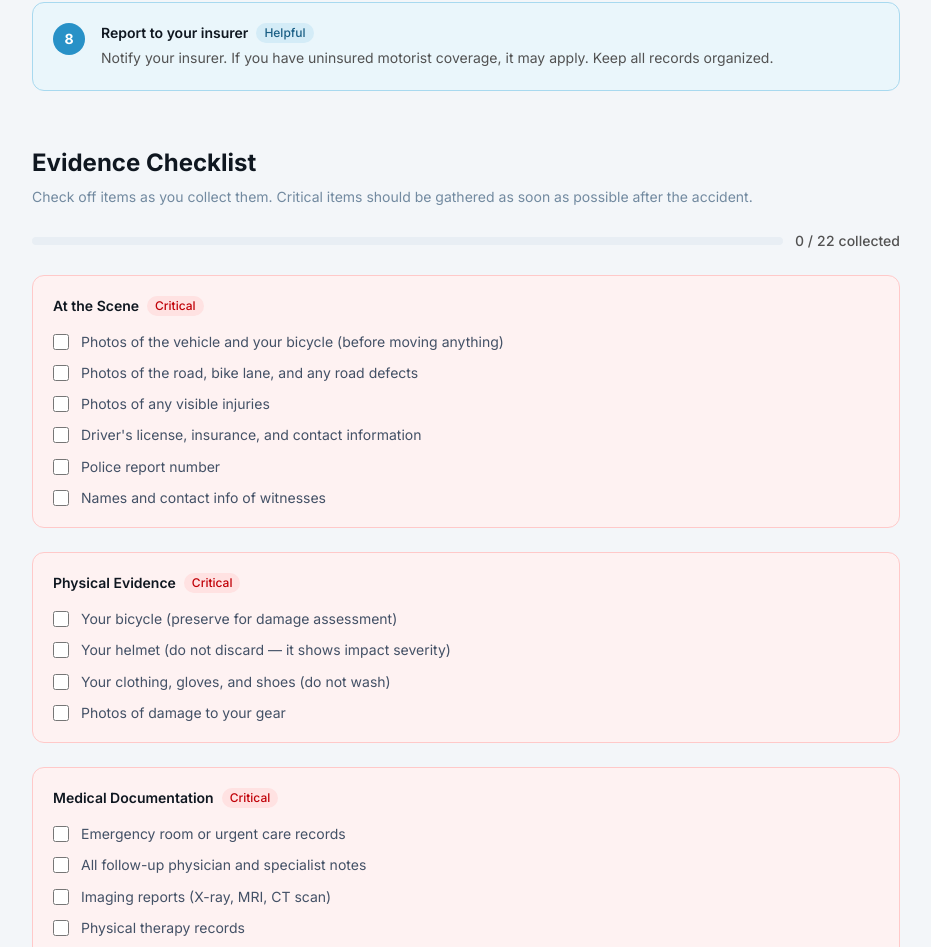
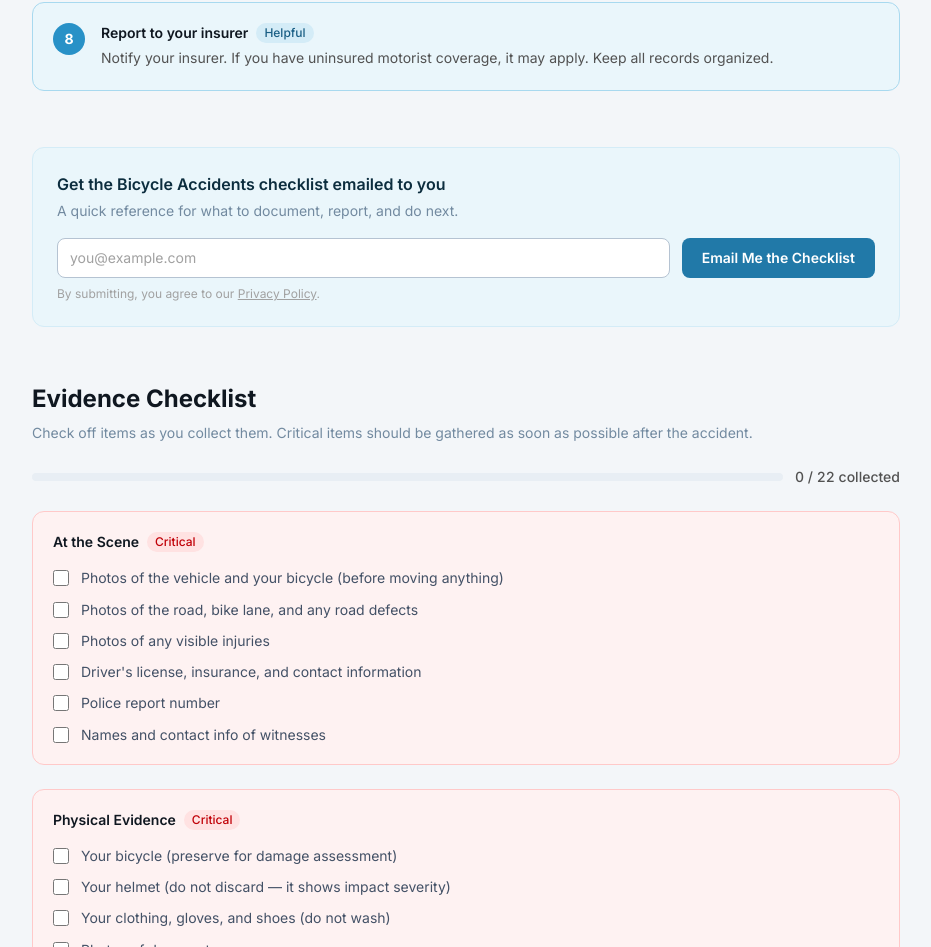
Before and after one commit to the-comet-companies/accident-path, a Next.js app: page /accidents/bicycle in a window 1280 px wide. Shown: the part 2382-3329 px from the top of the page, without its empty margins (0-931 px from the left). Built offline with nearby package versions, Linux system fonts and the light colour scheme.

Commit message:
feat(lead): add email capture to accident pages

```diff
--- a/app/(en)/accidents/[slug]/page.tsx
+++ b/app/(en)/accidents/[slug]/page.tsx
@@ -6,6 +6,7 @@ import type { AccidentType } from '@/types/accident'
 import { Breadcrumb } from '@/components/layout/Breadcrumb'
 import { CTAButton } from '@/components/ui/CTAButton'
 import { DisclaimerBanner } from '@/components/ui/DisclaimerBanner'
+import { PageLeadCapture } from '@/components/ui/PageLeadCapture'
 import { SchemaOrg } from '@/components/seo/SchemaOrg'
 import { ChecklistBlock } from '@/components/content/ChecklistBlock'
 import { TimelineBlock } from '@/components/content/TimelineBlock'
@@ -264,6 +265,14 @@ export default async function AccidentHubPage({
                   })}
                 </ol>
               </section>
+
+              <PageLeadCapture
+                headline={`Get the ${accident.title} checklist emailed to you`}
+                subtext="A quick reference for what to document, report, and do next."
+                buttonLabel="Email Me the Checklist"
+                toolSlug="page-accident"
+                toolContext={{ accidentType: accident.title }}
+              />
 
               {/* Evidence Checklist */}
               <section id="evidence-checklist" aria-labelledby="checklist-heading">
```
